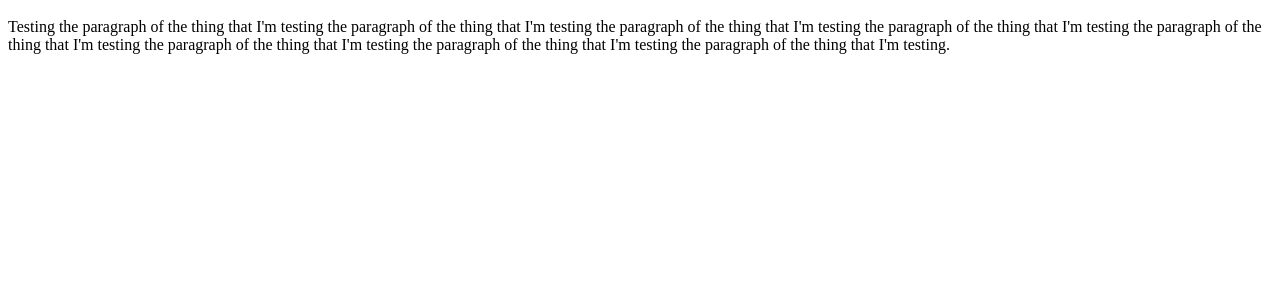
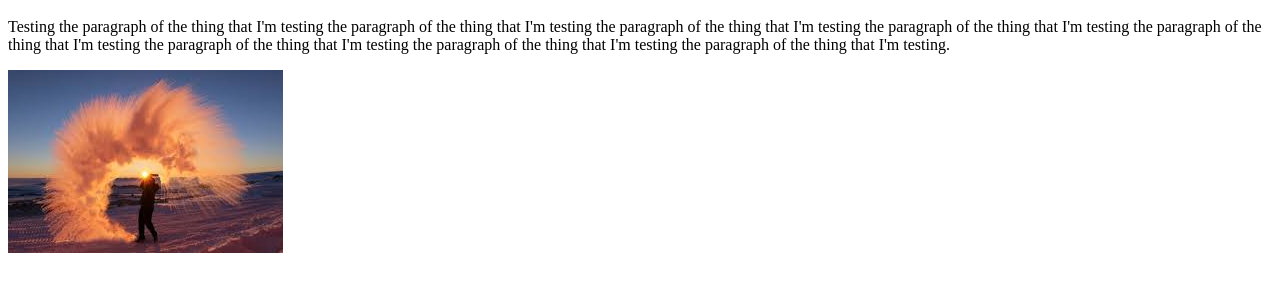
Before and after one commit to aaronsylvansocial/test2, a plain HTML site: page index.html in a window 1280 px wide. Shown: the part 48-340 px from the top of the page. Drawn offline with Linux system fonts and the light colour scheme.

Commit message:
Update index.html

```diff
--- a/index.html
+++ b/index.html
@@ -9,6 +9,8 @@
 <h1>This is the most awesome Heading Ever</h1>
 <p>Testing the paragraph of the thing that I'm testing the paragraph of the thing that I'm testing the paragraph of the thing that I'm testing the paragraph of the thing that I'm testing the paragraph of the thing that I'm testing the paragraph of the thing that I'm testing the paragraph of the thing that I'm testing the paragraph of the thing that I'm testing.</p>
 
+<img src="download.jpg" alt="Most awesome picture anyone ever included anywhere" title="Most awesome picture anyone ever included anywhere"/>
+
 </body>
 
 
```
